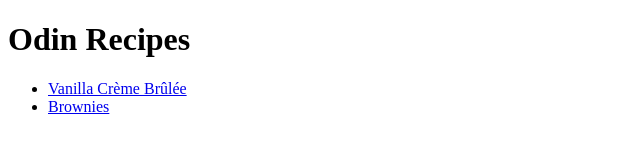
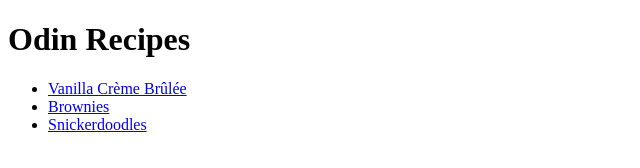
Before and after one commit to paulinealexx/odin-recipes, a plain HTML site: page index.html in a window 1280 px wide. Shown: the whole page, without its empty margins (0-640 px from the left). Drawn offline with Linux system fonts and the light colour scheme.

Commit message:
add unordered ingredients list

```diff
--- a/index.html
+++ b/index.html
@@ -12,7 +12,7 @@
     <ul>
         <li><a href="recipes/cremebrulee.html">Vanilla Crème Brûlée</a></li>
         <li><a href="recipes/brownies.html">Brownies</a></li>
-
+        <li><a href="recipes/snickerdoodles.html">Snickerdoodles</a></li>
     </ul>
 
 </body>
```
Also changed, not shown: recipes/CremeBrulee.webp (deleted), recipes/brownies.jpeg (deleted), 1 other file.
